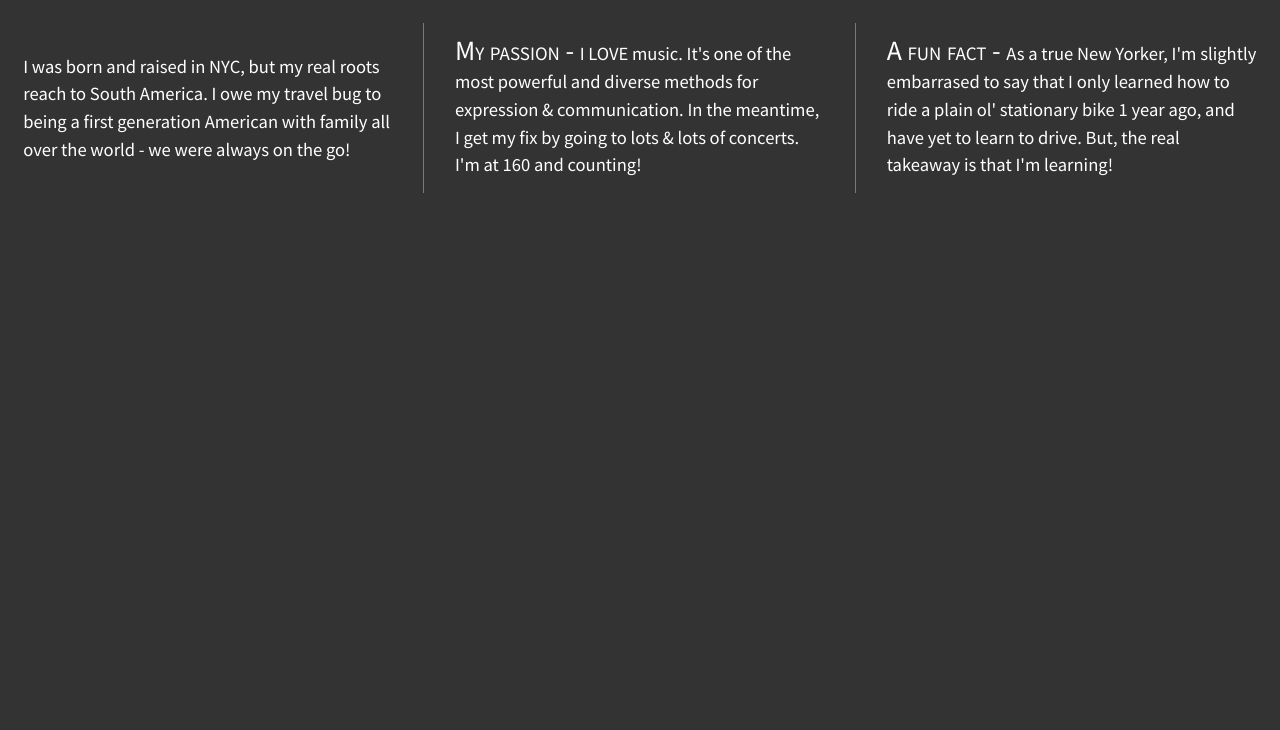
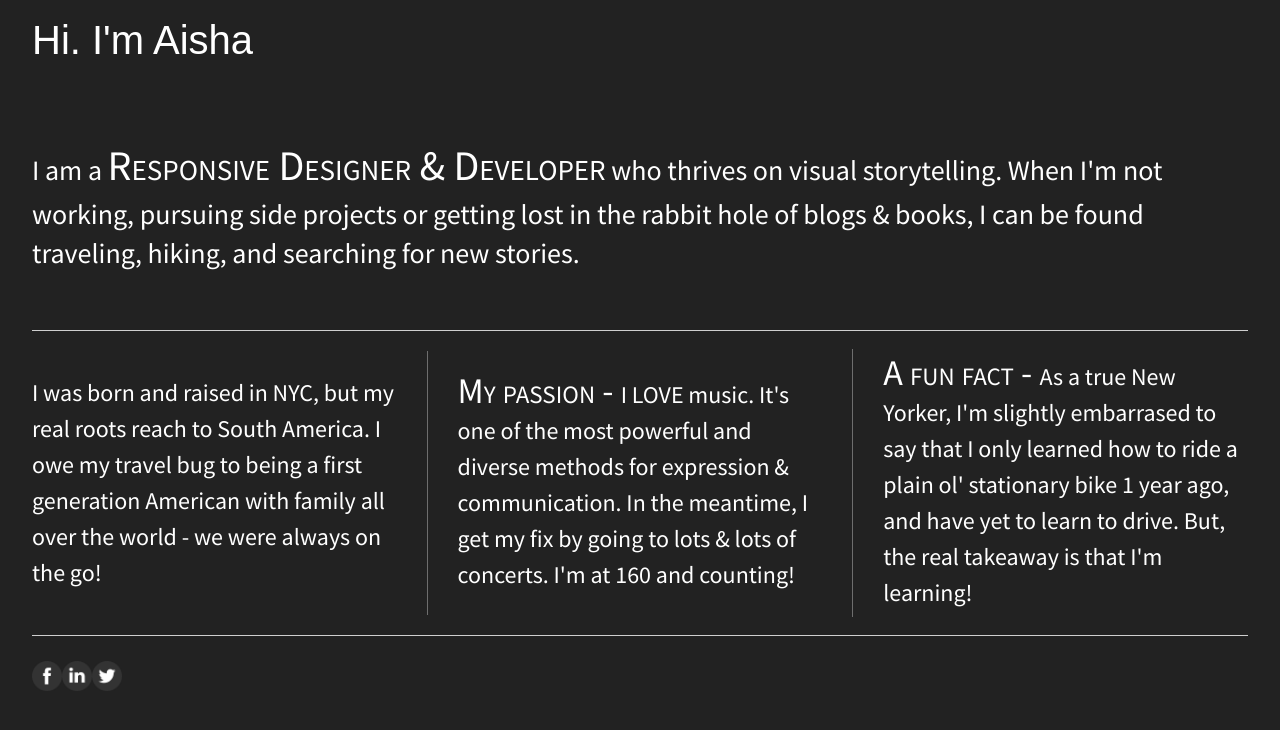
Before and after one commit to mcoffee88/206-flexbox-divs, a plain HTML site: page index.html in a window 1280 px wide. Drawn offline with nearby package versions, Linux system fonts and the light colour scheme.

Commit message:
added header, main, and footer

```diff
--- a/css/main.css
+++ b/css/main.css
@@ -97,36 +97,56 @@ textarea {
 
 
 html {
-  /*background-color: #fff;*/
-  background-color: #333333;
+  background-color: #222;
   height: 100%;
+  width: 100%;
 }
 
 body {
   font-family: 'Source Sans Pro', sans-serif;
-  padding: 2em;
-  font-size: .725em;
+  padding: 0 2em;
+  font-size: 1.25emem;
   height: 100%;
+  color: #fff;
 }
 
-.wrapper {
+header,
+footer {
+  background-color: #222;
+  height: 80px;
+  width: 100%;
   display:flex;
-  justify-content: space-between;
-  /*add display:flex and set justify-content to space-between*/
-  font-weight: 400;
+  justify-content: flex-start;
+  align-items: center;
 }
 
-.div-1, .div-2, .div-3 {
-  width: 30%;
+header {
+  font-family: sans-serif;
+  font-size: 2.5em;
+}
+
+main {
+  background-color: #222;
+  height: 250px;
+  width: 100%;
+  font-size: 1.75em;
+  display:flex;
+  justify-content: center;
+  align-items: center;
+  border-bottom: thin solid #cfcfcf;
+}
+
+#div-1,
+#div-2,
+#div-3 {
   display: flex;
   justify-content: center;
   align-items: center;
-  /*give the divs a width of 30%, add display:flex, set justify-content and align-items to center*/
   color: #fff;
   line-height: 1.5em;
-  font-size: 1.6em;
-  background-color: #333333;
-  height: 170px;
+  font-size: 1.5em;
+  background-color: #222;
+  height: auto;
 }
 
 span {
@@ -134,15 +154,40 @@ span {
   font-size: 1.5em;
 }
 
-.div-1, .div-2 {
+#div-1,
+#div-2 {
   padding-right: 30px;
   border-right: thin solid #ffffff58;
 }
 
+footer {
+  border-top: thin solid #cfcfcf;
+}
 
+.flex-container {
+  display: flex;
+  justify-content: center;
+  align-items: center;
+  flex-flow: row wrap;
+  justify-content: space-between;
+}
 
+.flex-items {
+  display: flex;
+  justify-content: center;
+  align-items: center;
+  color: #fff;
+  line-height: 1.5em;
+  font-size: 1.6em;
+  width: 30%;
+  height: 200px;
+}
 
-
+.icon-items div {
+  display: flex;
+  justify-content: flex-start;
+  align-items: center;
+}
 
 /* ==========================================================================
    Helper classes
--- a/index.html
+++ b/index.html
@@ -21,16 +21,29 @@
             <p class="browserupgrade">You are using an <strong>outdated</strong> browser. Please <a href="http://browsehappy.com/">upgrade your browser</a> to improve your experience.</p>
         <![endif]-->
 
-        <section class="wrapper">
-            <div class="div-1">
+        <!-- <section class="wrapper"> -->
+          <section class="flex-container">
+            <header>Hi. I'm Aisha</header>
+            <main>
+              <p>I am a <span>Responsive Designer & Developer</span> who thrives on visual storytelling.  When I'm not working, pursuing side projects or getting lost in the rabbit hole of blogs & books, I can be found traveling, hiking, and searching for new stories.</p>
+            </main>
+            <!-- <div class="div-1"> -->
+            <div id="div-1" class="flex-items">
                 <p>I was born and raised in NYC, but my real roots reach to South America.  I owe my travel bug to being a first generation American with family all over the world - we were always on the go!</p>
             </div>
-            <div class="div-2">
+            <!-- <div class="div-2"> -->
+            <div id="div-2" class="flex-items">
                 <p><span>My passion - </span>  I LOVE music. It's one of the most powerful and diverse methods for expression & communication.  In the meantime, I get my fix by going to lots & lots of concerts.  I'm at 160 and counting!</p>
             </div>
-            <div class="div-3">
+            <!-- <div class="div-3"> -->
+            <div id="div-3" class="flex-items">
                 <p><span>A fun fact - </span>  As a true New Yorker, I'm slightly embarrased to say that I only learned how to ride a plain ol' stationary bike 1 year ago, and have yet to learn to drive. But, the real takeaway is that I'm learning!</p>
             </div>
+            <footer class="icon-items">
+              <div><img src="img/facebook.png" alt="Facebook" height="30" width="30"></div>
+              <div><img src="img/linkedin.png" alt="LinkedIn" height="30" width="30"></div>
+              <div><img src="img/twitter.png" alt="Twitter" height="30" width="30"></div>
+            </footer>
         </section>
 
         <script src="https://ajax.googleapis.com/ajax/libs/jquery/1.11.3/jquery.min.js"></script>
```
Also changed, not shown: img/facebook.png (added), img/linkedin.png (added), img/twitter.png (added).
